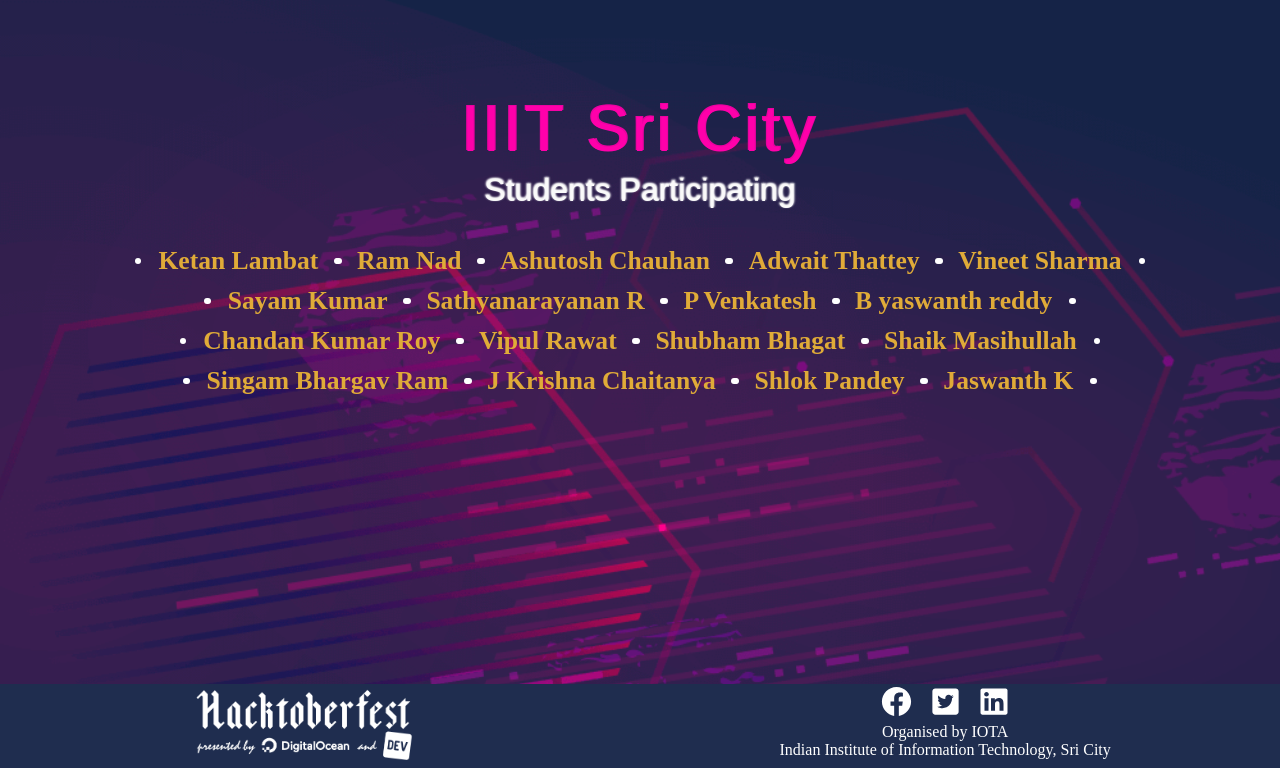
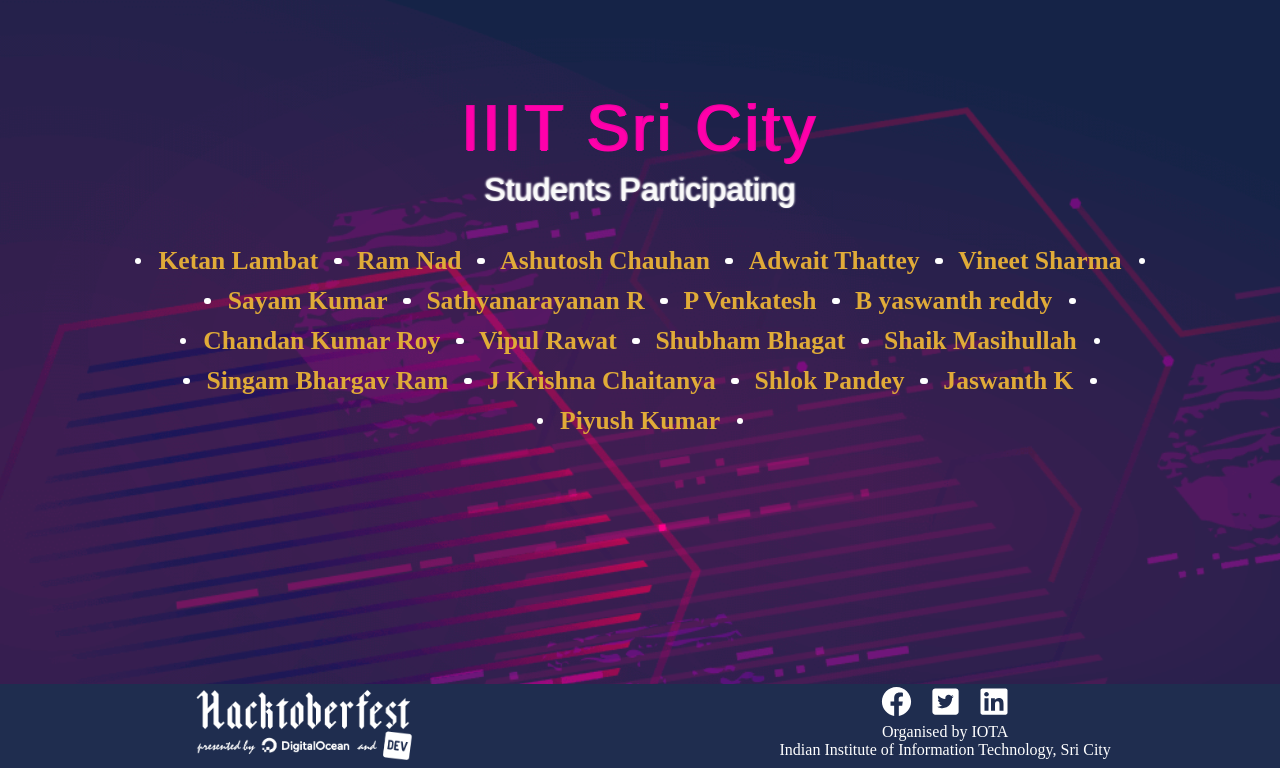
Before and after one commit to Project-Club-IIITS/hacktoberfest2019-participants, a Jekyll site: the page index.html, which Jekyll copies as it is, in a window 1280 px wide, cut to the strip 132-900 px from the top of the page. Built offline with Jekyll 4.4.1, drawn with Linux system fonts in a browser that asks for light colours; some web fonts are replaced.

Commit message:
i added my name

```diff
--- a/index.html
+++ b/index.html
@@ -63,7 +63,7 @@
                 <li><a href="https://github.com/chaitanya531">J Krishna Chaitanya</a></li>
                 <li><a href="https://github.com/b30wulffz">Shlok Pandey</a></li>
                 <li><a href="https://github.com/JazzKriss21">Jaswanth K</a></li>
-
+                <li><a href="https://github.com/piyush9311">Piyush Kumar</a></li>
             </ul>
         </div>
     </div>
```
